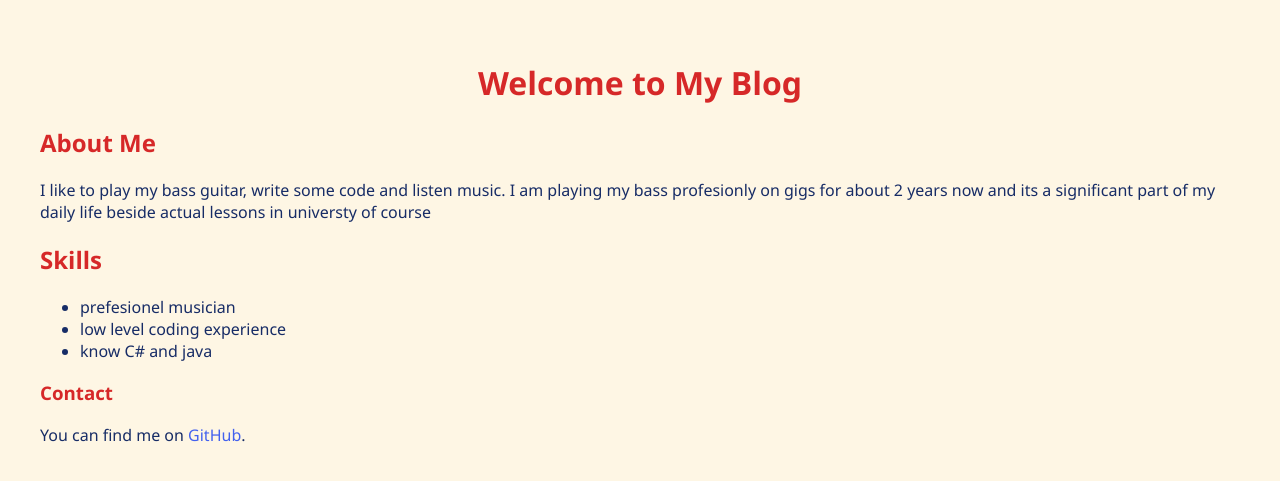
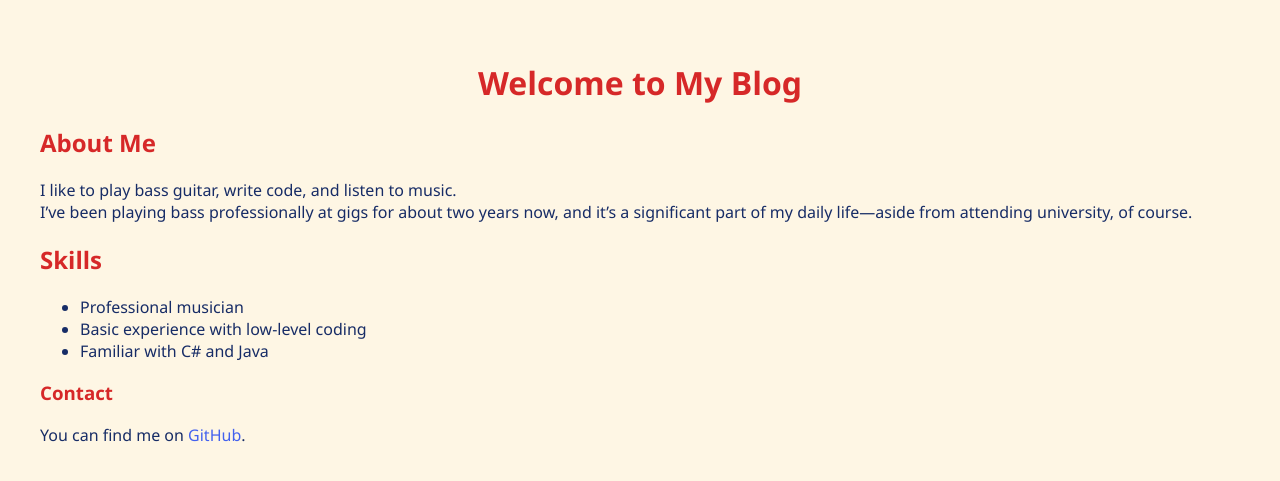
Before and after one commit to ashenone631/ashenone631.github.io, a Jekyll site: the page built from index.md, in a window 1280 px wide. Shown: the top 481 px of the page. Built offline with Jekyll 4.4.1, drawn with Linux system fonts in a browser that asks for light colours.

Commit message:
Update index.md

```diff
--- a/index.md
+++ b/index.md
@@ -5,16 +5,16 @@ title: Blog by Dirt
 
 # Welcome to My Blog
 
-
 ## About Me
 
-I like to play my bass guitar, write some code and listen music.
-I am playing my bass profesionly on gigs for about 2 years now and its a significant part of my daily life beside actual lessons in universty of course
+I like to play bass guitar, write code, and listen to music.
+I've been playing bass professionally at gigs for about two years now, and it's a significant part of my daily life—aside from attending university, of course.
+
 ## Skills
 
-- prefesionel musician
-- low level coding experience
-- know C# and java
+- Professional musician
+- Basic experience with low-level coding
+- Familiar with C# and Java
 
 ### Contact
 
```
